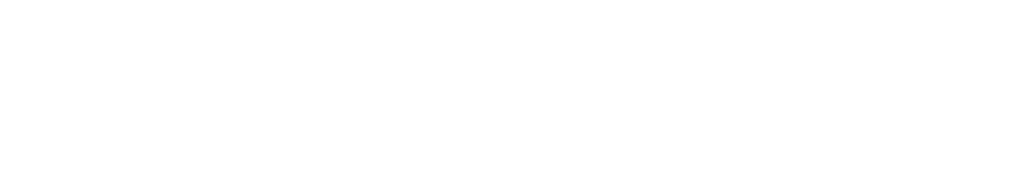
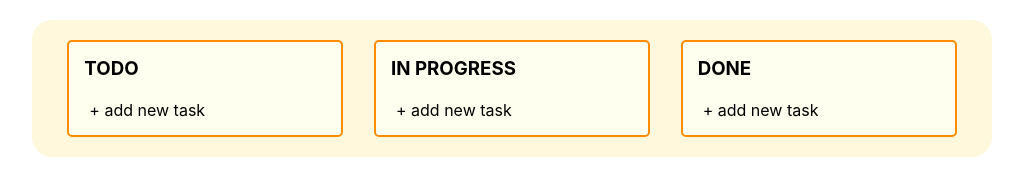
Before and after one commit to gapragapr/ahj-homework6, a plain HTML site: page index.html in a window 1280 px wide. Shown: the whole page, without its empty margins (128-1151 px from the left). Drawn offline with Linux system fonts and the light colour scheme; the site is published under a folder, as on GitHub Pages, so addresses that start at the root find nothing.

Commit message:
Update index.html

```diff
--- a/index.html
+++ b/index.html
@@ -1 +1 @@
-<!doctype html><html lang="en"><head><meta charset="UTF-8"><meta name="viewport" content="width=device-width,initial-scale=1"><meta http-equiv="X-UA-Compatible" content="ie=edge"><title>Document</title><script defer="defer" src="/main.js"></script><link href="/main.css" rel="stylesheet"></head><body><div class="container"></div></body></html>
+<!doctype html><html lang="en"><head><meta charset="UTF-8"><meta name="viewport" content="width=device-width,initial-scale=1"><meta http-equiv="X-UA-Compatible" content="ie=edge"><title>Document</title><script defer="defer" src="./main.js"></script><link href="./main.css" rel="stylesheet"></head><body><div class="container"></div></body></html>
```
